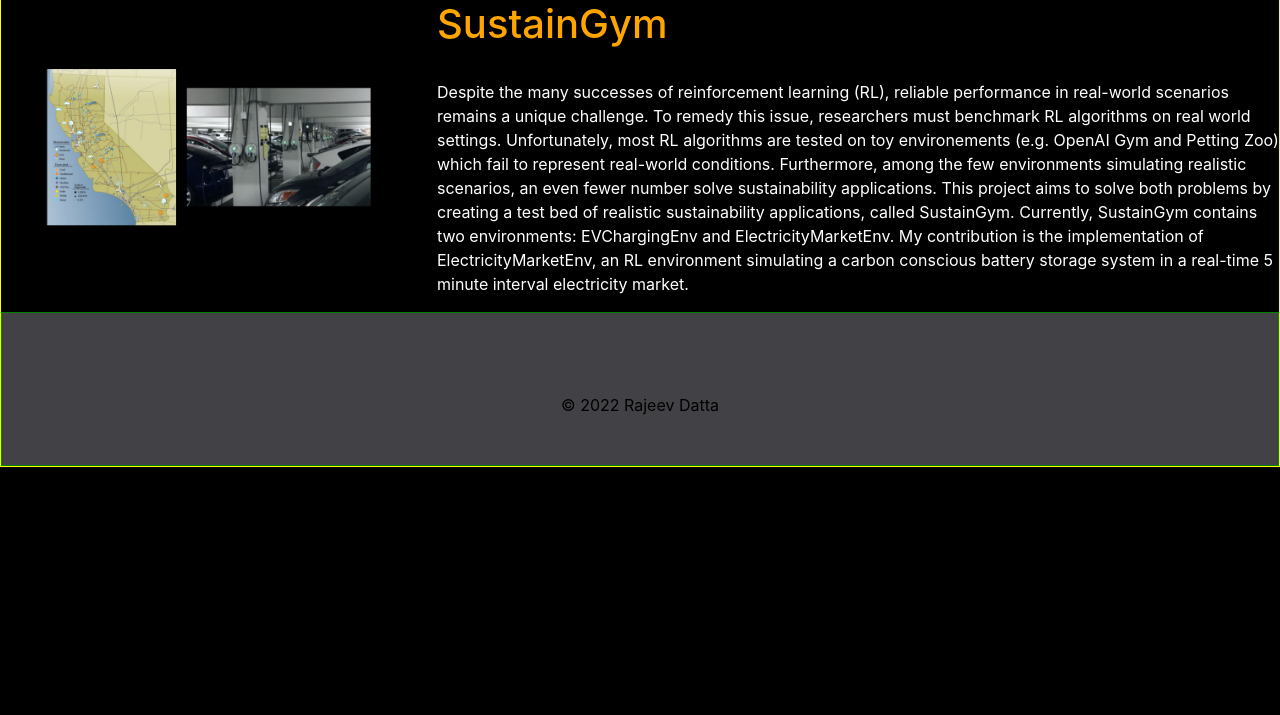
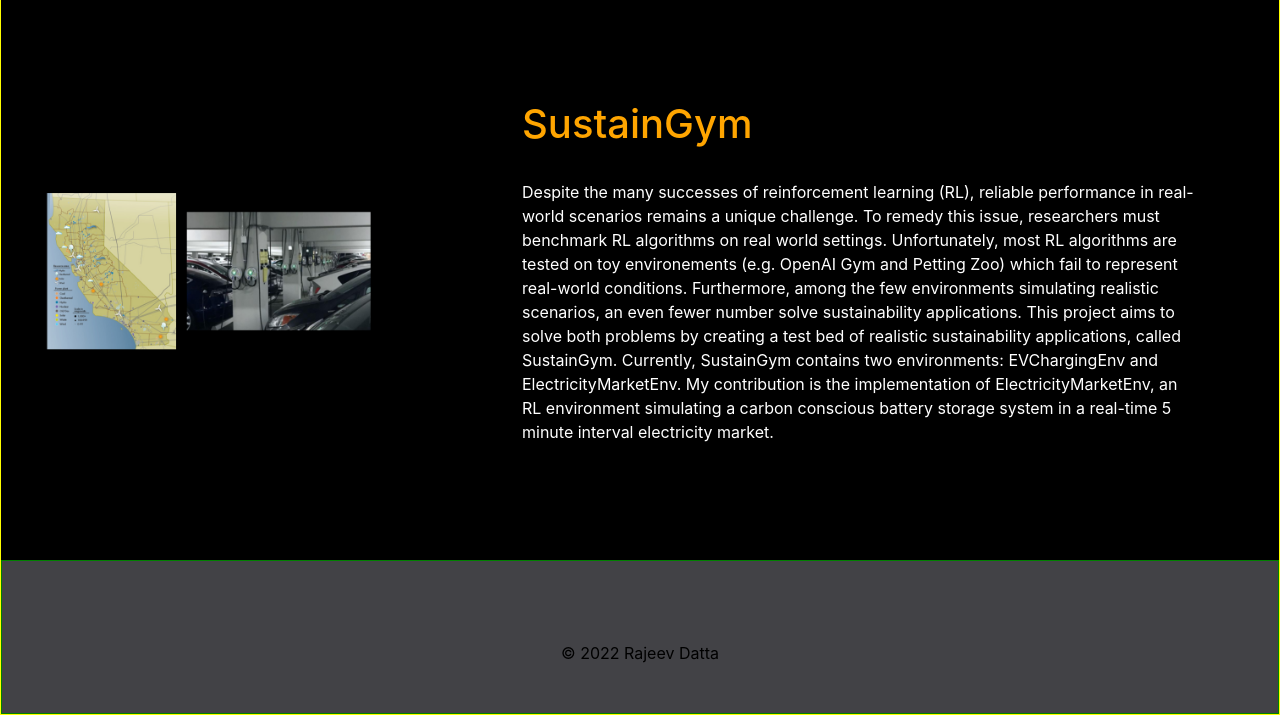
Before and after one commit to rajeev-datta/rajeev-datta.github.io, a Jekyll site: the page projects.html, which Jekyll copies as it is, in a window 1280 px wide. Shown: the part 279-994 px from the top of the page. Built offline with Jekyll 4.4.1, drawn with Linux system fonts in a browser that asks for light colours; before the commit the page ends 900 px from its top, so only the background shows below that.

Commit message:
adding to projects page

```diff
--- a/css/style.css
+++ b/css/style.css
@@ -130,6 +130,10 @@ body {
         border: 1px solid orange;
 }
 
+#SustianGymDesc {
+        padding: 100px;
+}
+
 #photo {
         padding: 100px;
         border: 1px solid purple;
```
